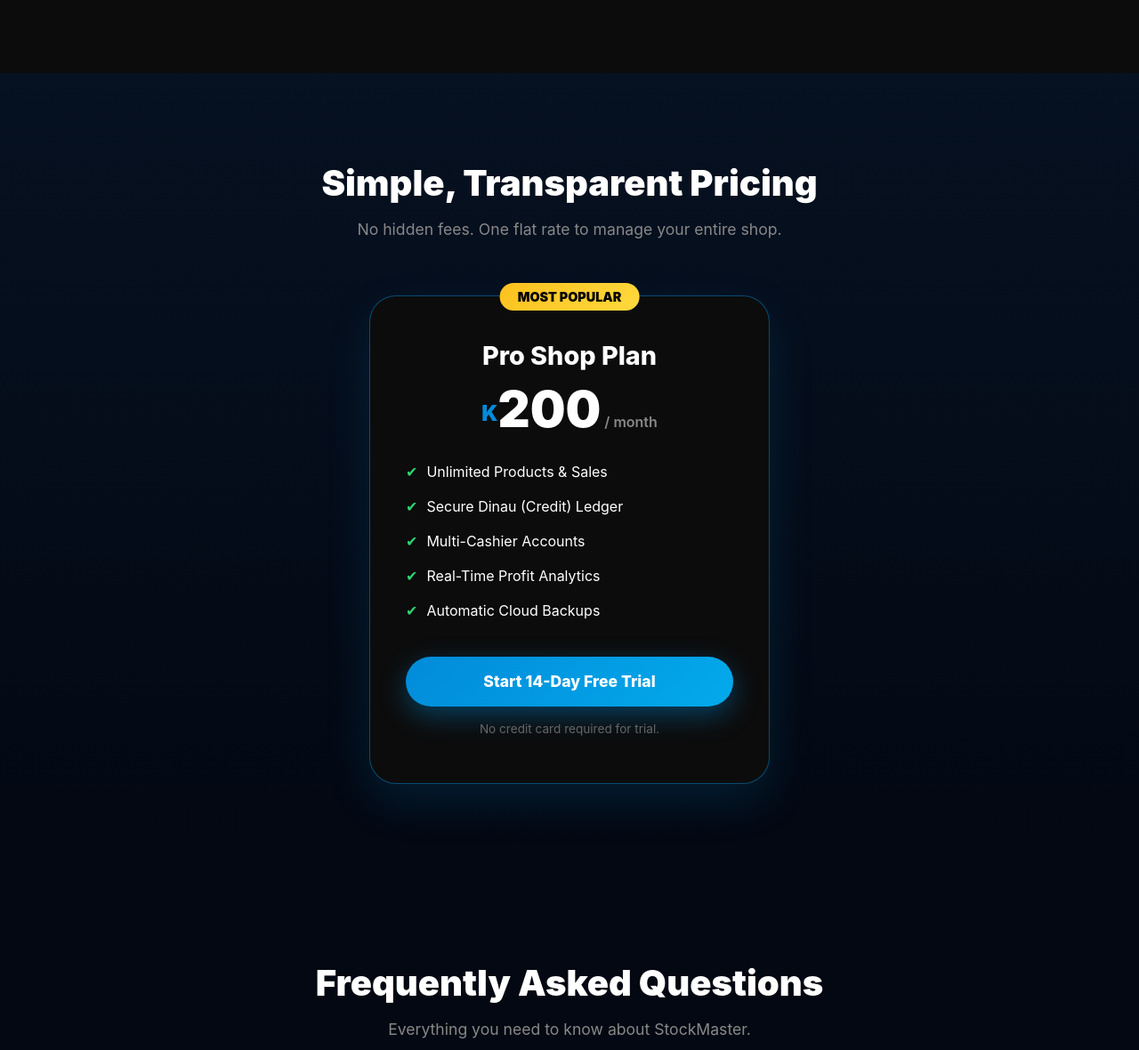
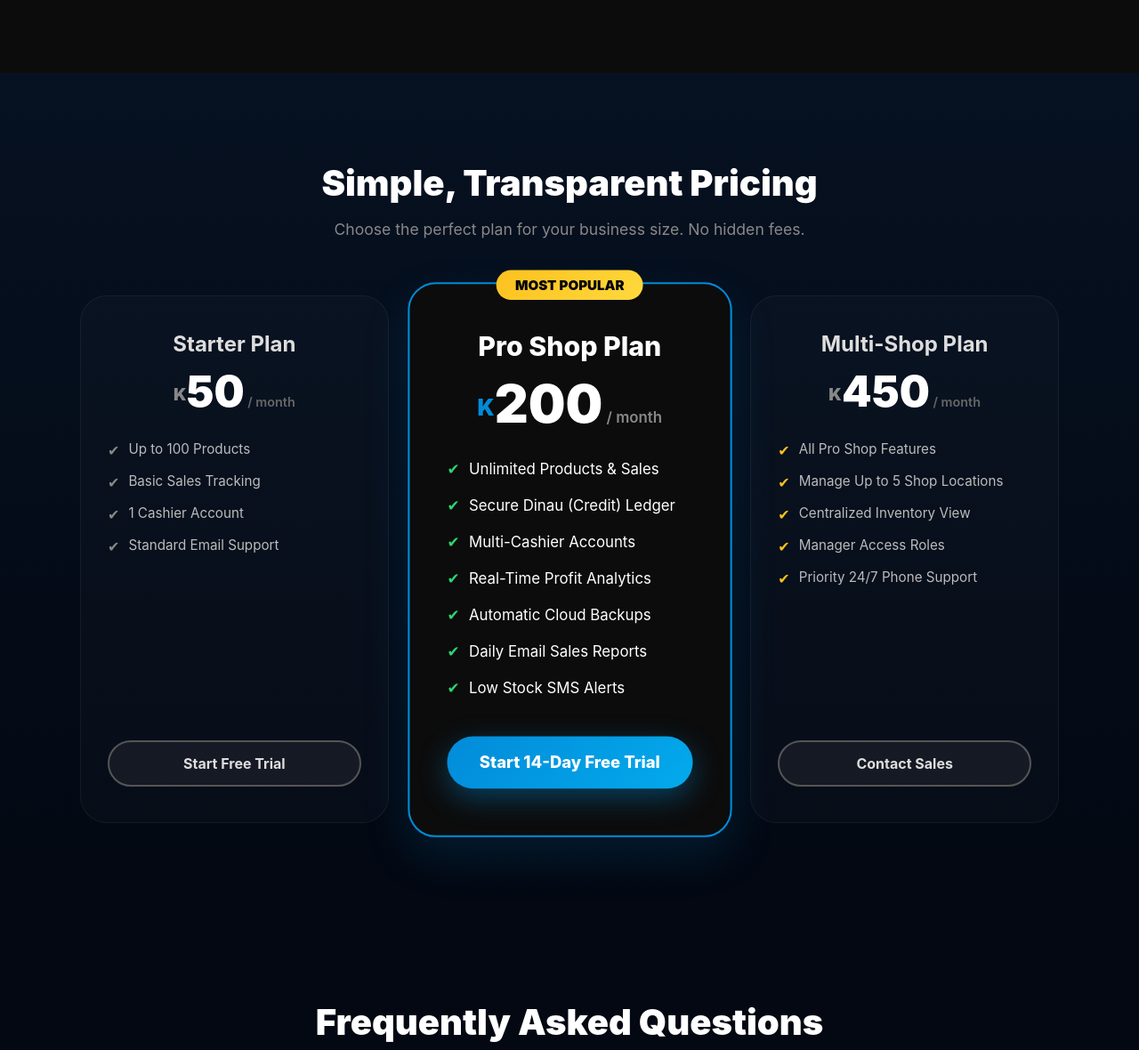
Before and after one commit to Wicked3000/braenova-stockmaster-pos, a Flask app: page / in a window 1280 px wide. Shown: the part 3469-4649 px from the top of the page at 89% size. Run offline with Flask 3, Linux system fonts and the light colour scheme.

Commit message:
feat: Expand pricing section into 3 distinct plans (Starter, Pro, Multi-Shop)

```diff
--- a/templates/landing.html
+++ b/templates/landing.html
@@ -325,25 +325,61 @@
     <section style="background: linear-gradient(180deg, #061121 0%, #030812 100%); padding: 100px 20px;">
         <div style="text-align: center; margin-bottom: 60px;">
             <h2 style="font-weight: 900; font-size: 2.5rem; margin-bottom: 15px;">Simple, Transparent Pricing</h2>
-            <p style="color: #888; font-size: 1.1rem;">No hidden fees. One flat rate to manage your entire shop.</p>
+            <p style="color: #888; font-size: 1.1rem;">Choose the perfect plan for your business size. No hidden fees.</p>
         </div>
-        <div style="max-width: 450px; margin: 0 auto; background: #0c0c0c; border: 1px solid rgba(2, 139, 217, 0.5); border-radius: 30px; padding: 50px 40px; text-align: center; box-shadow: 0 20px 50px rgba(2, 139, 217, 0.15); position: relative;">
-            <div style="position: absolute; top: -15px; left: 50%; transform: translateX(-50%); background: linear-gradient(135deg, #fcc11e 0%, #ffd93d 100%); color: #000; font-weight: 900; padding: 5px 20px; border-radius: 20px; font-size: 0.9rem;">MOST POPULAR</div>
-            <h3 style="font-weight: 800; margin-bottom: 15px; font-size: 1.8rem;">Pro Shop Plan</h3>
-            <div style="font-size: 3.5rem; font-weight: 900; color: #fff; line-height: 1; margin-bottom: 30px;">
-                <span style="font-size: 1.5rem; vertical-align: middle; color: #028bd9;">K</span>200<span style="font-size: 1rem; color: #888; font-weight: 600;"> / month</span>
+
+        <div style="max-width: 1100px; margin: 0 auto; display: grid; grid-template-columns: repeat(auto-fit, minmax(300px, 1fr)); gap: 30px; align-items: stretch;">
+
+            <!-- Starter Plan -->
+            <div style="background: rgba(255,255,255,0.02); border: 1px solid rgba(255,255,255,0.05); border-radius: 30px; padding: 40px 30px; text-align: center; display: flex; flex-direction: column;">
+                <h3 style="font-weight: 700; margin-bottom: 15px; font-size: 1.5rem; color: #ddd;">Starter Plan</h3>
+                <div style="font-size: 3rem; font-weight: 900; color: #fff; line-height: 1; margin-bottom: 30px;">
+                    <span style="font-size: 1.2rem; vertical-align: middle; color: #888;">K</span>50<span style="font-size: 0.9rem; color: #666; font-weight: 600;"> / month</span>
+                </div>
+                <div style="text-align: left; margin-bottom: 40px; display: flex; flex-direction: column; gap: 12px; flex-grow: 1;">
+                    <div style="display: flex; gap: 10px; align-items: start;"><span style="color: #888;">✔</span> <span style="color: #bbb; font-size: 0.95rem;">Up to 100 Products</span></div>
+                    <div style="display: flex; gap: 10px; align-items: start;"><span style="color: #888;">✔</span> <span style="color: #bbb; font-size: 0.95rem;">Basic Sales Tracking</span></div>
+                    <div style="display: flex; gap: 10px; align-items: start;"><span style="color: #888;">✔</span> <span style="color: #bbb; font-size: 0.95rem;">1 Cashier Account</span></div>
+                    <div style="display: flex; gap: 10px; align-items: start;"><span style="color: #888;">✔</span> <span style="color: #bbb; font-size: 0.95rem;">Standard Email Support</span></div>
+                </div>
+                <a href="/register" class="btn btn-outline-glow rounded-pill" style="border: 2px solid #555; color: #ddd; font-weight: 700; padding: 12px; width: 100%;">Start Free Trial</a>
             </div>
 
-            <div style="text-align: left; margin-bottom: 40px; display: flex; flex-direction: column; gap: 15px;">
-                <div style="display: flex; gap: 10px; align-items: center;"><span style="color: #2ed573;">✔</span> Unlimited Products & Sales</div>
-                <div style="display: flex; gap: 10px; align-items: center;"><span style="color: #2ed573;">✔</span> Secure Dinau (Credit) Ledger</div>
-                <div style="display: flex; gap: 10px; align-items: center;"><span style="color: #2ed573;">✔</span> Multi-Cashier Accounts</div>
-                <div style="display: flex; gap: 10px; align-items: center;"><span style="color: #2ed573;">✔</span> Real-Time Profit Analytics</div>
-                <div style="display: flex; gap: 10px; align-items: center;"><span style="color: #2ed573;">✔</span> Automatic Cloud Backups</div>
+            <!-- Pro Plan -->
+            <div style="background: #0c0c0c; border: 2px solid #028bd9; border-radius: 30px; padding: 50px 40px; text-align: center; box-shadow: 0 20px 50px rgba(2, 139, 217, 0.15); position: relative; transform: scale(1.05); z-index: 2; display: flex; flex-direction: column;">
+                <div style="position: absolute; top: -15px; left: 50%; transform: translateX(-50%); background: linear-gradient(135deg, #fcc11e 0%, #ffd93d 100%); color: #000; font-weight: 900; padding: 5px 20px; border-radius: 20px; font-size: 0.9rem;">MOST POPULAR</div>
+                <h3 style="font-weight: 800; margin-bottom: 15px; font-size: 1.8rem; color: #fff;">Pro Shop Plan</h3>
+                <div style="font-size: 3.5rem; font-weight: 900; color: #fff; line-height: 1; margin-bottom: 30px;">
+                    <span style="font-size: 1.5rem; vertical-align: middle; color: #028bd9;">K</span>200<span style="font-size: 1rem; color: #888; font-weight: 600;"> / month</span>
+                </div>
+                <div style="text-align: left; margin-bottom: 40px; display: flex; flex-direction: column; gap: 15px; flex-grow: 1;">
+                    <div style="display: flex; gap: 10px; align-items: start;"><span style="color: #2ed573;">✔</span> <span style="font-size: 1rem;">Unlimited Products & Sales</span></div>
+                    <div style="display: flex; gap: 10px; align-items: start;"><span style="color: #2ed573;">✔</span> <span style="font-size: 1rem;">Secure Dinau (Credit) Ledger</span></div>
+                    <div style="display: flex; gap: 10px; align-items: start;"><span style="color: #2ed573;">✔</span> <span style="font-size: 1rem;">Multi-Cashier Accounts</span></div>
+                    <div style="display: flex; gap: 10px; align-items: start;"><span style="color: #2ed573;">✔</span> <span style="font-size: 1rem;">Real-Time Profit Analytics</span></div>
+                    <div style="display: flex; gap: 10px; align-items: start;"><span style="color: #2ed573;">✔</span> <span style="font-size: 1rem;">Automatic Cloud Backups</span></div>
+                    <div style="display: flex; gap: 10px; align-items: start;"><span style="color: #2ed573;">✔</span> <span style="font-size: 1rem;">Daily Email Sales Reports</span></div>
+                    <div style="display: flex; gap: 10px; align-items: start;"><span style="color: #2ed573;">✔</span> <span style="font-size: 1rem;">Low Stock SMS Alerts</span></div>
+                </div>
+                <a href="/register" class="btn-glow" style="display: block; width: 100%; padding: 15px;">Start 14-Day Free Trial</a>
             </div>
 
-            <a href="/register" class="btn-glow" style="display: block; width: 100%;">Start 14-Day Free Trial</a>
-            <p style="margin-top: 15px; color: #666; font-size: 0.85rem; margin-bottom: 0;">No credit card required for trial.</p>
+            <!-- Enterprise Plan -->
+            <div style="background: rgba(255,255,255,0.02); border: 1px solid rgba(255,255,255,0.05); border-radius: 30px; padding: 40px 30px; text-align: center; display: flex; flex-direction: column;">
+                <h3 style="font-weight: 700; margin-bottom: 15px; font-size: 1.5rem; color: #ddd;">Multi-Shop Plan</h3>
+                <div style="font-size: 3rem; font-weight: 900; color: #fff; line-height: 1; margin-bottom: 30px;">
+                    <span style="font-size: 1.2rem; vertical-align: middle; color: #888;">K</span>450<span style="font-size: 0.9rem; color: #666; font-weight: 600;"> / month</span>
+                </div>
+                <div style="text-align: left; margin-bottom: 40px; display: flex; flex-direction: column; gap: 12px; flex-grow: 1;">
+                    <div style="display: flex; gap: 10px; align-items: start;"><span style="color: #fcc11e;">✔</span> <span style="color: #bbb; font-size: 0.95rem;">All Pro Shop Features</span></div>
+                    <div style="display: flex; gap: 10px; align-items: start;"><span style="color: #fcc11e;">✔</span> <span style="color: #bbb; font-size: 0.95rem;">Manage Up to 5 Shop Locations</span></div>
+                    <div style="display: flex; gap: 10px; align-items: start;"><span style="color: #fcc11e;">✔</span> <span style="color: #bbb; font-size: 0.95rem;">Centralized Inventory View</span></div>
+                    <div style="display: flex; gap: 10px; align-items: start;"><span style="color: #fcc11e;">✔</span> <span style="color: #bbb; font-size: 0.95rem;">Manager Access Roles</span></div>
+                    <div style="display: flex; gap: 10px; align-items: start;"><span style="color: #fcc11e;">✔</span> <span style="color: #bbb; font-size: 0.95rem;">Priority 24/7 Phone Support</span></div>
+                </div>
+                <a href="/register" class="btn btn-outline-glow rounded-pill" style="border: 2px solid #555; color: #ddd; font-weight: 700; padding: 12px; width: 100%;">Contact Sales</a>
+            </div>
+
         </div>
     </section>
 
```
